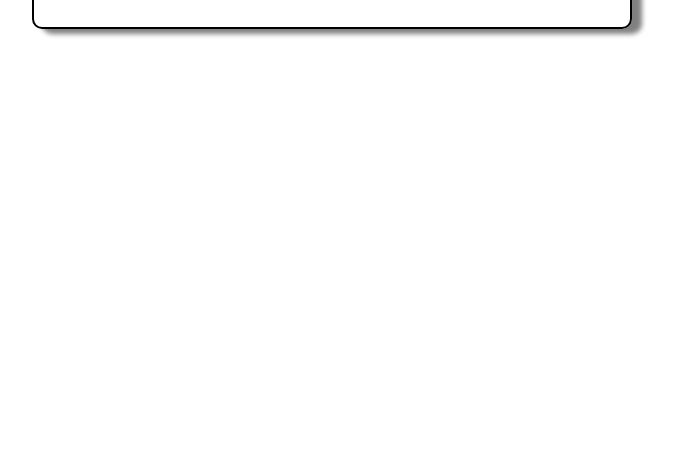
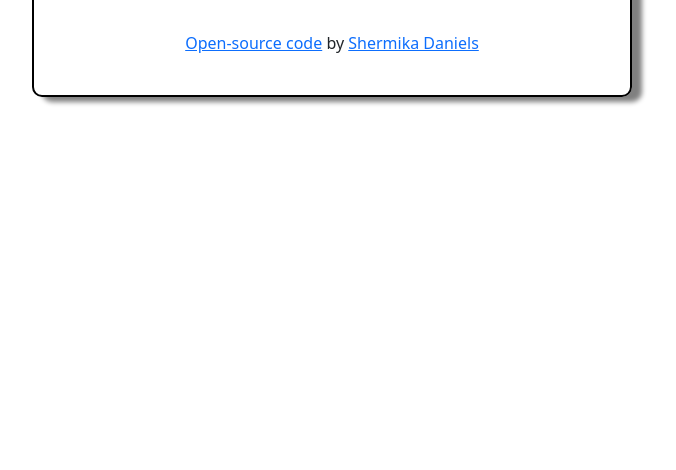
Before and after one commit to ShermikaDaniels/weather-app, a plain HTML site: page index.html in a window 1280 px wide. Shown: the part 330-800 px from the top of the page, without its empty margins (308-984 px from the left). Drawn offline with nearby package versions, Linux system fonts and the light colour scheme; files whose address does not match are found by name.

Commit message:
added source code link

```diff
--- a/index.html
+++ b/index.html
@@ -34,7 +34,7 @@
           <div class="float-left">
               <span class="temperature" id="temperature">80</span>
               <span class="units">
-                <a href="#" id="celsius-link">°C</a>              </span>
+                <a href="#" id="celsius-link" class="temp">°C</a>              </span>
         </div>
       </div>
         <div class="col">
@@ -80,7 +80,13 @@
             </div>
           </div>
         </div>
-
+<br/>
+        <div class="bottom"><a href="https://github.com/ShermikaDaniels/weather-app" target="_blank">
+          Open-source code</a>
+          by
+          <a href="https://www.linkedin.com/in/shermika-daniels-70093b139" target="_blank">
+            Shermika Daniels
+          </a></div>
 
     <script src="src/index.js"></script>
   </body>
--- a/style.css
+++ b/style.css
@@ -13,6 +13,13 @@ li {
 ul {
   padding: 0 !important;
 }
+
+.temp {
+  text-decoration: none;
+  color: black;
+  font-family: "Yeseva One", cursive;
+}
+
 .container {
   display: block;
   margin: 0 auto;
@@ -35,8 +42,8 @@ ul {
   top: -34px;
   font-size: 40px;
 }
-a {
-  text-decoration: none;
-  color: black;
-  font-family: "Yeseva One", cursive;
+
+.bottom {
+  padding: 10px;
+  text-align: center;
 }
```
